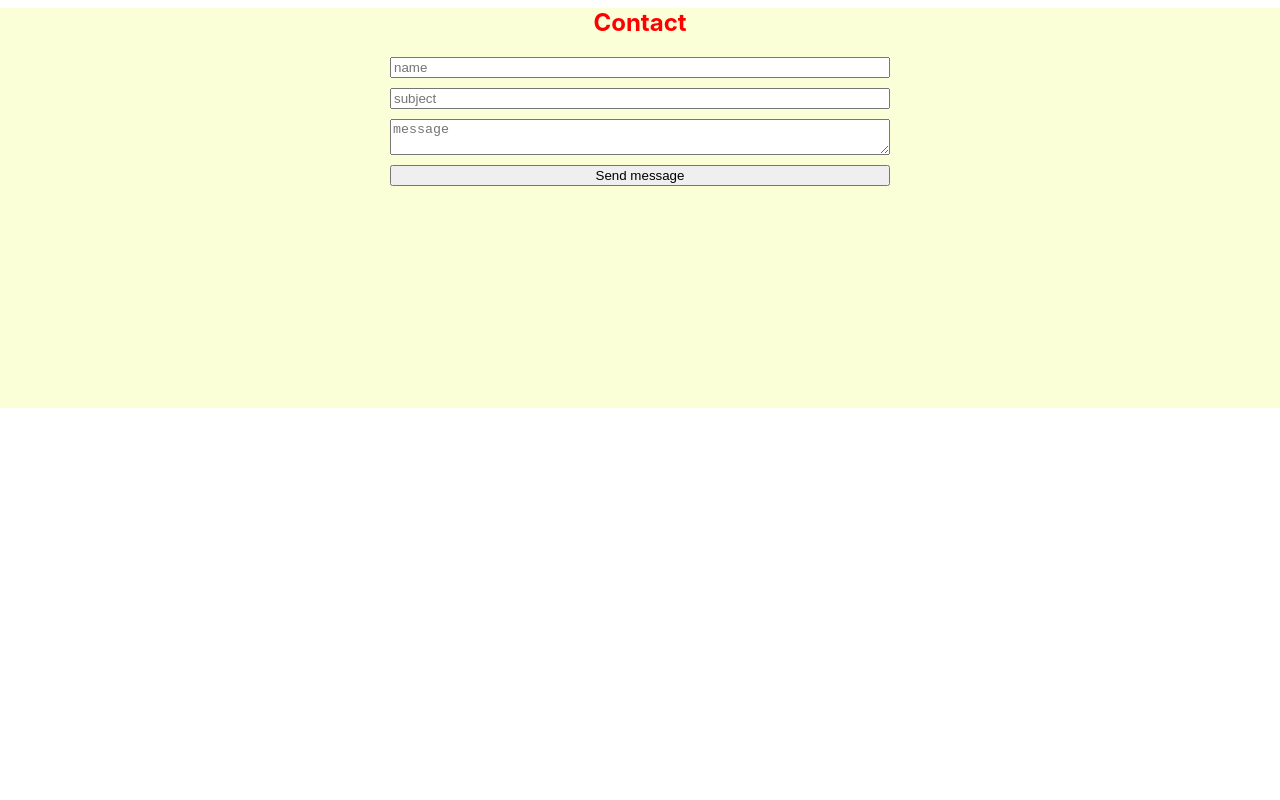
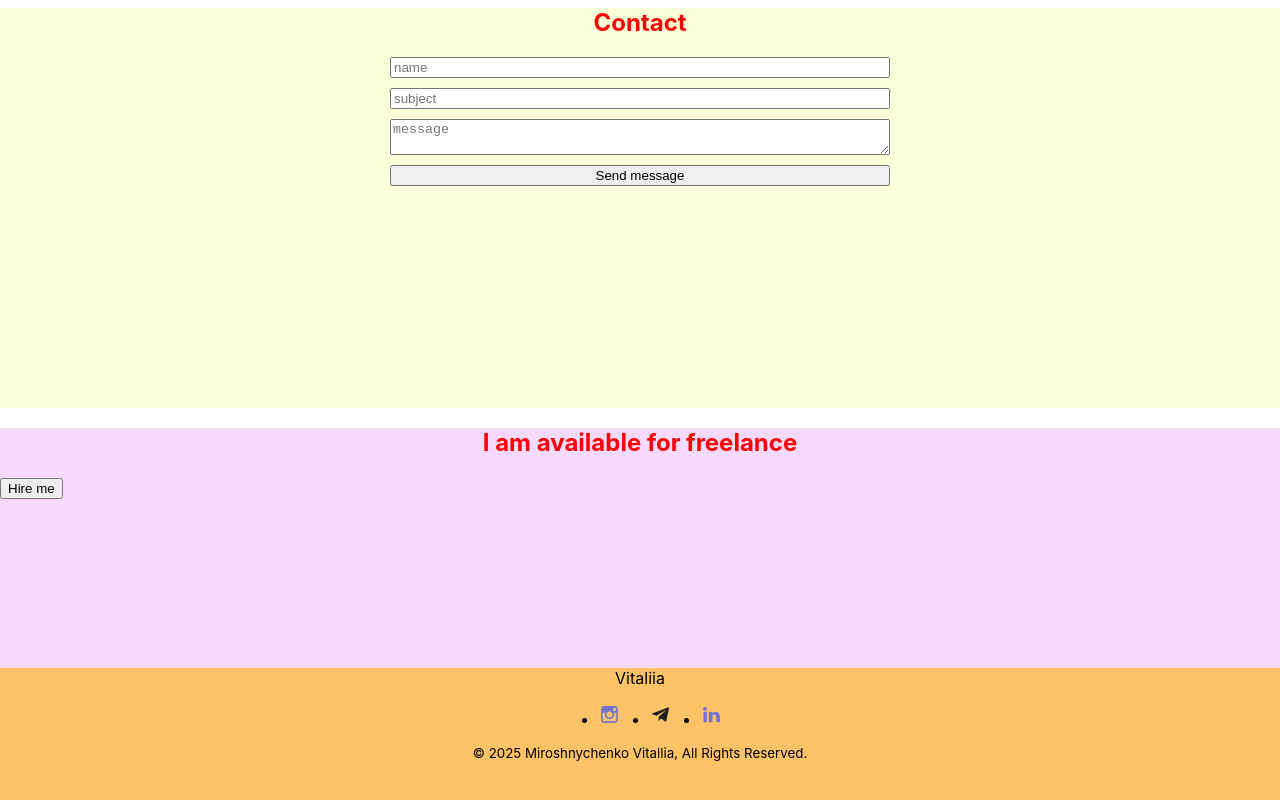
Before and after one commit to VitaMirosh/portfolio-start-project-vite-main, a React (Vite) app: page / in a window 1280 px wide. Shown: the part 2106-2906 px from the top of the page. Before the commit the page ends 2514 px from the top, so only its background shows below. Built offline with nearby package versions, Linux system fonts and the light colour scheme.

Commit message:
create sections Slogan and Footer

```diff
--- a/src/App.tsx
+++ b/src/App.tsx
@@ -4,6 +4,8 @@ import {Skills} from "./layout/sections/skills/Skills.tsx";
 import {Works} from "./layout/sections/works/Works.tsx";
 import {Testimony} from "./layout/sections/testimony/Testimony.tsx";
 import {Contact} from "./layout/sections/contacts/Contacts.tsx";
+import {Slogan} from "./layout/sections/slogan/Slogan.tsx";
+import {Footer} from "./layout/footer/Footer.tsx";
 
 
 
@@ -16,6 +18,8 @@ function App() {
       <Works/>
       <Testimony/>
       <Contact/>
+      <Slogan/>
+      <Footer/>
     </div>
   )
 }
--- /dev/null
+++ b/src/layout/footer/Footer.tsx
@@ -0,0 +1,61 @@
+import styled from "styled-components";
+import {Icon} from "../../components/icon/Icon.tsx";
+import {FlexWrapper} from "../../components/FlexWrapper.tsx";
+
+
+export const Footer = () => {
+  return (
+    <StyledFooter>
+      <FlexWrapper direction={"column"} aling={"center"}>
+        <Name>Vitaliia</Name>
+        <SocialList>
+          <SocialItem>
+            <SocialLink>
+              <Icon height={"21px"} width={"21px"} viewBox={"0 0 21px 21px"} iconId={"instagram"}/>
+            </SocialLink>
+          </SocialItem>
+
+          <SocialItem>
+            <SocialLink>
+              <Icon height={"21px"} width={"21px"} viewBox={"0 0 21px 21px"} iconId={"telegram"}/>
+            </SocialLink>
+          </SocialItem>
+
+          <SocialItem>
+            <SocialLink>
+              <Icon height={"21px"} width={"21px"} viewBox={"0 0 21px 21px"} iconId={"link"}/>
+            </SocialLink>
+          </SocialItem>
+
+        </SocialList>
+        <Copyright>© 2025 Miroshnychenko Vitallia, All Rights Reserved.</Copyright>
+      </FlexWrapper>
+
+    </StyledFooter>
+  );
+};
+
+const StyledFooter = styled.footer`
+    background-color: #ffc267;
+    min-height: 30vh;
+
+`
+const Name = styled.span`
+
+`
+const SocialList = styled.ul`
+    display: flex;
+    gap: 30px;
+
+`
+const SocialItem = styled.li`
+
+`
+
+const SocialLink = styled.a`
+
+`
+
+const Copyright = styled.small`
+
+`
--- /dev/null
+++ b/src/layout/sections/slogan/Slogan.tsx
@@ -0,0 +1,18 @@
+import styled from "styled-components";
+import {SectionTitle} from "../../../components/SectionTitle.tsx";
+import {Button} from "../../../components/Button.tsx";
+
+
+export const Slogan = () => {
+  return (
+    <StyledSlogan>
+      <SectionTitle>I am available for freelance</SectionTitle>
+      <Button>Hire me</Button>
+    </StyledSlogan>
+  );
+};
+
+const StyledSlogan = styled.section`
+    min-height: 30vh;
+    background-color: #f8daff;
+`
--- a/src/layout/sections/testimony/Testimony.tsx
+++ b/src/layout/sections/testimony/Testimony.tsx
@@ -20,6 +20,6 @@ export const Testimony = () => {
 };
 
 const StyledTestimony = styled.section`
-    background-color: #efff9e;
+    background-color: #befffa;
     min-height: 50vh;
 `
```
